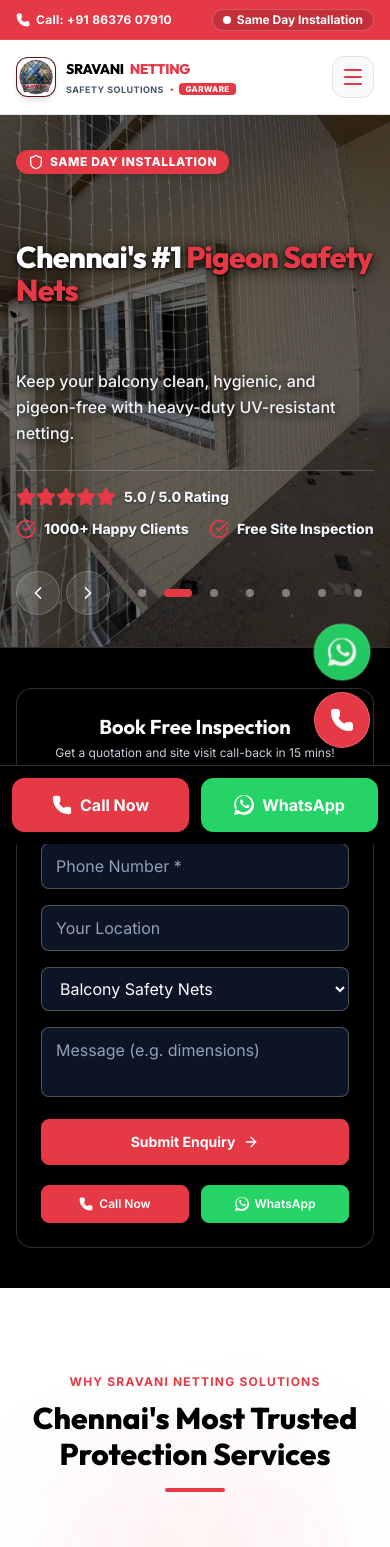
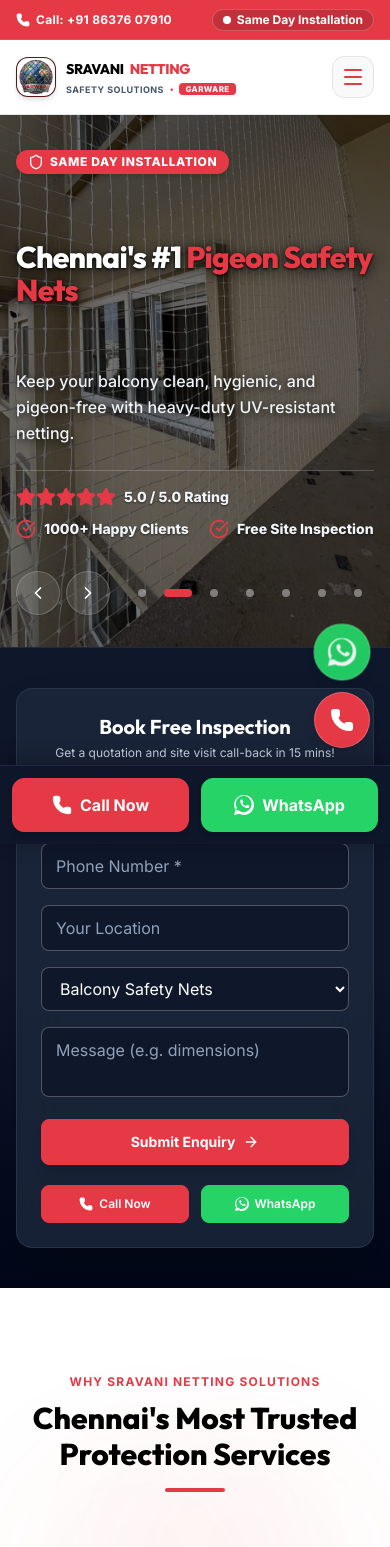
Before and after one commit to ajay-Ai-Ds/Sravani-Netting-Solutions, a Next.js app: page / in a window 390 px wide. Shown: the top 1547 px of the page. Built offline with nearby package versions, Linux system fonts and the light colour scheme.

Commit message:
Replace plain black backgrounds with modern slate glassmorphic gradients across mobile CTAs and forms

```diff
--- a/src/components/BlogSection.tsx
+++ b/src/components/BlogSection.tsx
@@ -8,7 +8,7 @@ export default function BlogSection() {
   const recentBlogs = blogData.slice(0, 3);
 
   return (
-    <section id="blog" className="py-24 bg-[#000000] text-white relative overflow-hidden">
+    <section id="blog" className="py-24 bg-slate-950 text-white relative overflow-hidden border-t border-slate-800/80">
       {/* Background Subtle Gradient Blobs */}
       <div className="absolute top-0 left-1/4 w-96 h-96 bg-[#e63946]/10 rounded-full blur-3xl pointer-events-none" />
       <div className="absolute bottom-0 right-1/4 w-96 h-96 bg-[#e63946]/5 rounded-full blur-3xl pointer-events-none" />
--- a/src/components/FloatingCTAs.tsx
+++ b/src/components/FloatingCTAs.tsx
@@ -87,10 +87,10 @@ export default function FloatingCTAs() {
       </div>
 
       {/* Sticky Bottom Call + WhatsApp Bar (Mobile Only) */}
-      <div className="sm:hidden fixed bottom-0 left-0 w-full bg-[#000000] border-t border-[#333333] shadow-[0_-4px_12px_rgba(0,0,0,0.15)] grid grid-cols-2 p-3 gap-3 z-50">
+      <div className="sm:hidden fixed bottom-0 left-0 w-full bg-slate-900/95 backdrop-blur-xl border-t border-slate-800 shadow-[0_-4px_20px_rgba(0,0,0,0.3)] grid grid-cols-2 p-3 gap-3 z-50">
         <a
           href="tel:+918637607910"
-          className="flex items-center justify-center space-x-2 bg-[#e63946] hover:bg-[#dc2626] text-white py-3.5 px-4 rounded-xl text-base font-bold active:scale-95 transition-transform min-h-[48px] border border-[#e63946]"
+          className="flex items-center justify-center space-x-2 bg-[#e63946] hover:bg-[#dc2626] text-white py-3.5 px-4 rounded-xl text-base font-bold active:scale-95 transition-transform min-h-[48px] border border-[#e63946] shadow-md"
         >
           <Phone className="w-5 h-5 fill-white" />
           <span>Call Now</span>
@@ -99,7 +99,7 @@ export default function FloatingCTAs() {
           href={whatsappUrl}
           target="_blank"
           rel="noopener noreferrer"
-          className="flex items-center justify-center space-x-2 bg-[#25D366] hover:bg-[#1DA851] text-white py-3.5 px-4 rounded-xl text-base font-bold active:scale-95 transition-transform min-h-[48px] border border-[#25D366]"
+          className="flex items-center justify-center space-x-2 bg-[#25D366] hover:bg-[#1DA851] text-white py-3.5 px-4 rounded-xl text-base font-bold active:scale-95 transition-transform min-h-[48px] border border-[#25D366] shadow-md"
         >
           <svg className="w-5 h-5 fill-white" viewBox="0 0 24 24">
             <path d="M.057 24l1.687-6.163c-1.041-1.804-1.588-3.849-1.587-5.946C.06 5.348 5.397.01 12.008.01c3.202.001 6.212 1.248 8.477 3.517 2.266 2.268 3.507 5.28 3.505 8.484-.004 6.657-5.34 11.997-11.953 11.997-2.005-.001-3.973-.502-5.724-1.455L0 24zm6.59-4.846c1.6.95 3.188 1.449 4.625 1.451 5.403.002 9.803-4.381 9.805-9.786.002-2.618-1.01-5.074-2.854-6.921C16.38 2.052 13.933.996 11.999.996 6.596.996 2.197 5.379 2.195 10.785c-.001 1.512.409 2.99 1.182 4.298l-.994 3.63 3.731-.973-1.066.614zm11.332-6.52c-.274-.136-1.62-.8-1.87-.892-.252-.09-.435-.136-.617.137-.183.272-.708.892-.868 1.074-.16.183-.32.204-.593.068-1.579-.79-2.73-1.37-3.818-3.23-.288-.492.288-.456.822-1.52.091-.183.046-.343-.023-.48-.068-.136-.617-1.484-.846-2.033-.223-.536-.469-.463-.617-.47l-.527-.008c-.183 0-.48.069-.731.343-.252.274-.96.937-.96 2.285 0 1.348.982 2.651 1.119 2.833.137.183 1.933 2.951 4.682 4.141.654.282 1.165.451 1.564.578.658.209 1.258.18 1.732.109.528-.079 1.62-.663 1.85-1.302.23-.639.23-1.187.16-1.302-.07-.116-.275-.183-.55-.32z"/>
--- a/src/components/Footer.tsx
+++ b/src/components/Footer.tsx
@@ -17,7 +17,7 @@ export default function Footer() {
   };
 
   return (
-    <footer className="bg-[#000000] text-white pt-16 pb-8 border-t border-[#333333]">
+    <footer className="bg-slate-950 text-white pt-16 pb-8 border-t border-slate-800">
       <div className="max-w-7xl mx-auto px-4 sm:px-6 lg:px-8">
         <div className="grid grid-cols-1 md:grid-cols-2 lg:grid-cols-4 gap-8 mb-12">
           {/* Company Bio */}
--- a/src/components/Hero.tsx
+++ b/src/components/Hero.tsx
@@ -338,7 +338,7 @@ export default function Hero() {
               initial={{ opacity: 0, y: 20 }}
               animate={{ opacity: 1, y: 0 }}
               transition={{ duration: 0.5, delay: 0.1 }}
-              className="bg-[#000000]/90 backdrop-blur-xl rounded-xl p-4 sm:p-5 shadow-2xl relative border border-[#e5e5e5]/20 text-white"
+              className="bg-slate-900/95 backdrop-blur-xl rounded-2xl p-5 shadow-2xl relative border border-slate-700/60 text-white"
             >
               {!isSubmitted ? (
                 <form onSubmit={handleSubmit} className="space-y-3.5">
@@ -464,14 +464,14 @@ export default function Hero() {
     </section>
 
     {/* Mobile Enquiry Form - Rendered outside the hero section only on mobile */}
-    <div className="lg:hidden bg-black border-t border-[#e5e5e5]/20 py-10 px-4">
+    <div className="lg:hidden bg-gradient-to-b from-slate-900 via-slate-900 to-slate-950 border-t border-slate-800 py-10 px-4">
       <div className="max-w-md mx-auto">
         <motion.div
           initial={{ opacity: 0, y: 20 }}
           whileInView={{ opacity: 1, y: 0 }}
           viewport={{ once: true, margin: "-50px" }}
           transition={{ duration: 0.5 }}
-          className="bg-black/90 backdrop-blur-xl rounded-2xl p-6 shadow-xl relative border border-[#e5e5e5]/20"
+          className="bg-slate-800/80 backdrop-blur-xl rounded-2xl p-6 shadow-2xl relative border border-slate-700/60"
         >
           {!isSubmitted ? (
             <form onSubmit={handleSubmit} className="space-y-4">
--- a/src/components/Services.tsx
+++ b/src/components/Services.tsx
@@ -291,7 +291,7 @@ export default function Services() {
         </motion.div>
 
         {/* Section CTA */}
-        <div className="mt-12 text-center bg-[#000000] text-white rounded-2xl p-6 sm:p-8 shadow-xl max-w-4xl mx-auto flex flex-col md:flex-row items-center justify-between gap-6 border border-[#333333]">
+        <div className="mt-12 text-center bg-gradient-to-br from-slate-900 via-slate-900 to-slate-950 text-white rounded-2xl p-6 sm:p-8 shadow-xl max-w-4xl mx-auto flex flex-col md:flex-row items-center justify-between gap-6 border border-slate-800">
           <div className="text-left">
             <h3 className="text-lg sm:text-xl font-bold font-display text-white">Need custom sizing or help?</h3>
             <p className="text-slate-300 text-xs sm:text-sm mt-1">Book a free inspection. No charges for measurements or visits.</p>
--- a/src/components/WhyChooseUs.tsx
+++ b/src/components/WhyChooseUs.tsx
@@ -18,7 +18,7 @@ const benefits = [
 
 export default function WhyChooseUs() {
   return (
-    <section id="why-choose-us" className="py-20 bg-[#000000] text-white relative overflow-hidden">
+    <section id="why-choose-us" className="py-20 bg-slate-950 text-white relative overflow-hidden border-t border-b border-slate-800/80">
       {/* Subtle background glow */}
       <div className="absolute top-0 right-0 w-96 h-96 bg-[#e63946]/10 rounded-full blur-3xl pointer-events-none"></div>
       <div className="absolute bottom-0 left-0 w-96 h-96 bg-[#e63946]/5 rounded-full blur-3xl pointer-events-none"></div>
```
